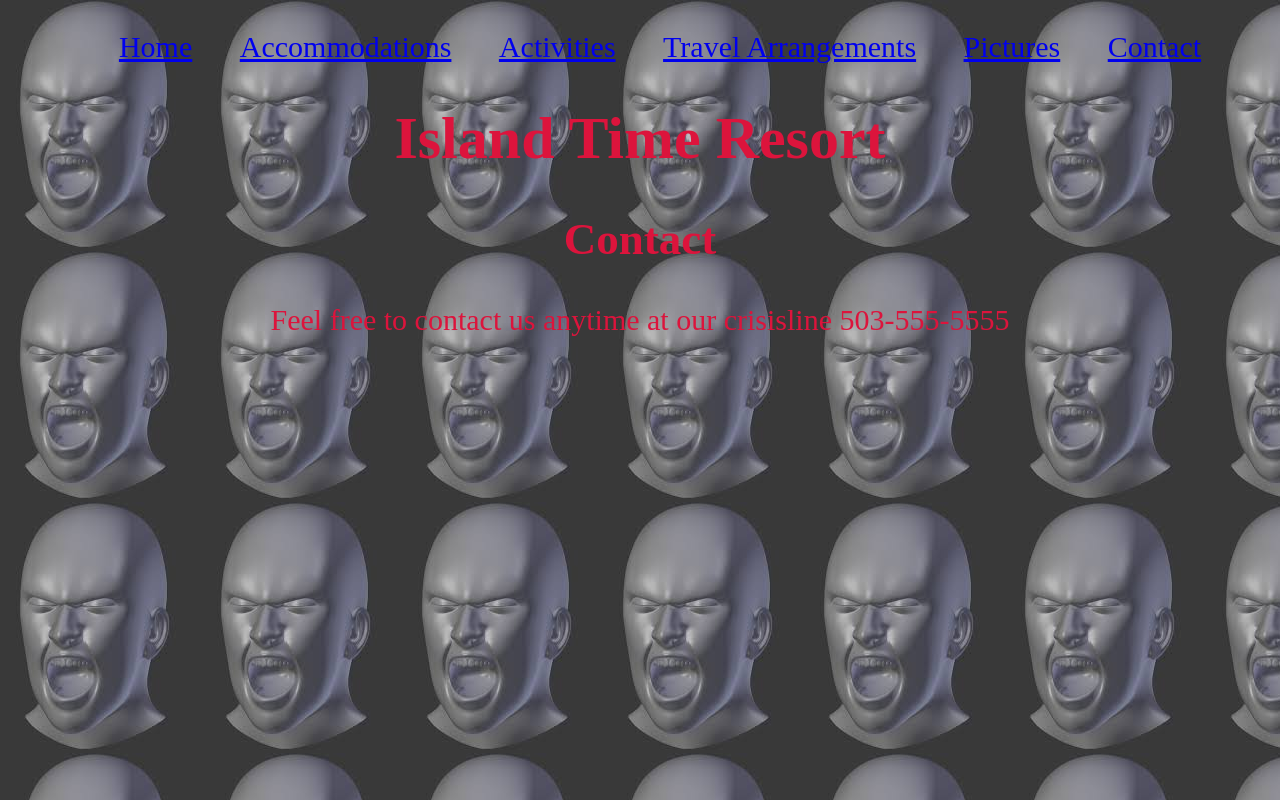
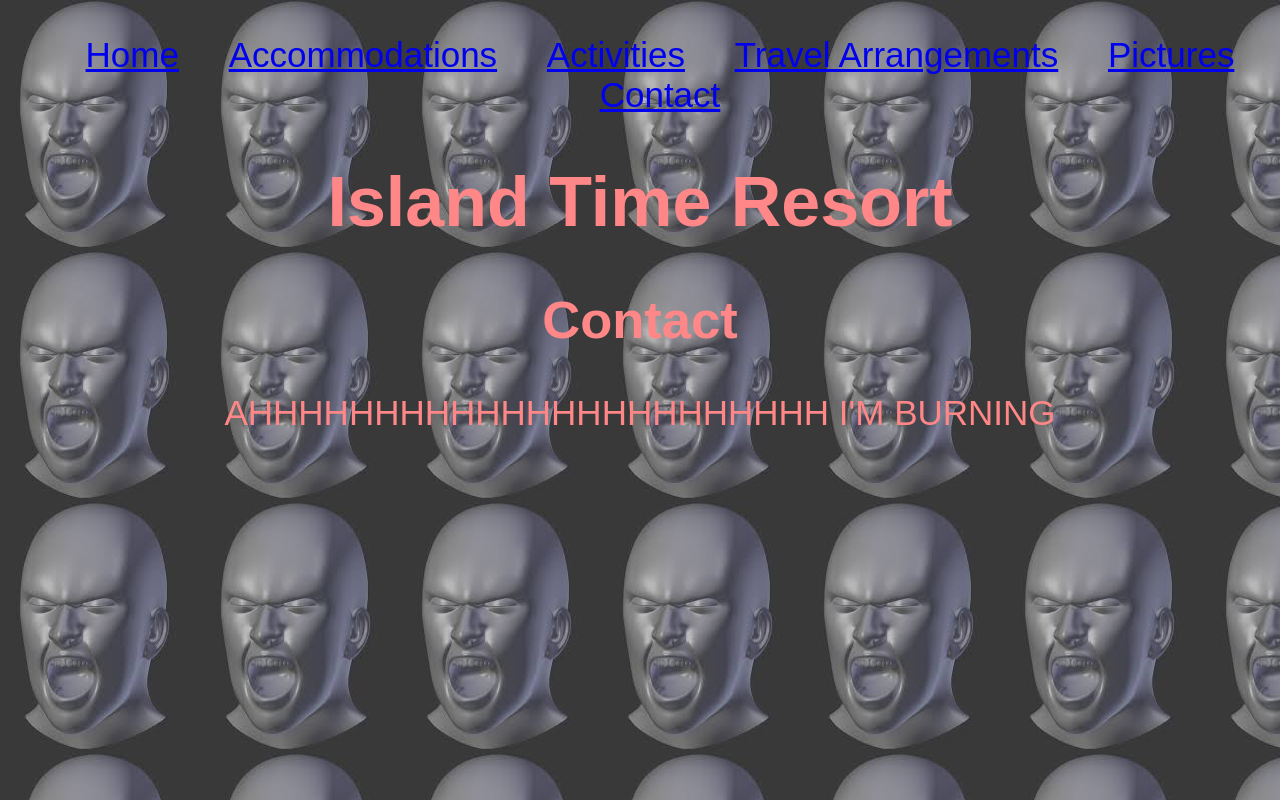
Before and after one commit to TroutMaskReplica1/islandtime, a plain HTML site: page contact.html in a window 1280 px wide. Drawn offline with Linux system fonts and the light colour scheme.

Commit message:
add creepifaction, smoothing out apperance

```diff
--- a/contact.html
+++ b/contact.html
@@ -5,7 +5,7 @@
     <link href="css/styles.css" rel="stylesheet" type="text/css">
     <title>Island Time Resort and Casino</title>
   </head>
-  <body class="contact">
+  <body id="contact">
     <nav>
       <ul>
         <li><a href="index.html">Home</a></li>
@@ -18,7 +18,6 @@
     </nav>
     <h1>Island Time Resort</h1>
     <h2>Contact</h2>
-    <p>Feel free to contact us anytime at our crisisline
-    503-555-5555</p>
+    <p>AHHHHHHHHHHHHHHHHHHHHHHH   I'M BURNING</p>
   </body>
 </html>
--- a/css/styles.css
+++ b/css/styles.css
@@ -3,6 +3,7 @@ nav ul {
 }
 
 nav li {
+  color: white;
   display: inline;
   padding: 10px;
   margin: 10px;
@@ -10,11 +11,17 @@ nav li {
 body {
   background-image: url(../images/ocean-tile.jpg);
   text-align: center;
+  font-family: fantasy;
   color: darkred;
-  font-size: 30px;
-
+  font-size: 35px;
 }
-.contact {
+#contact {
   background-image: url(../images/scream.jpg);
-  color: crimson;
+  color: #ff8787 ;
 }
+a:visited {
+  color: #8e028a;
+}
+#contact a:visited {
+  color: white;
+}
```
Also changed, not shown: index.html (+6 -1 lines), travel.html (+3 -2 lines).
